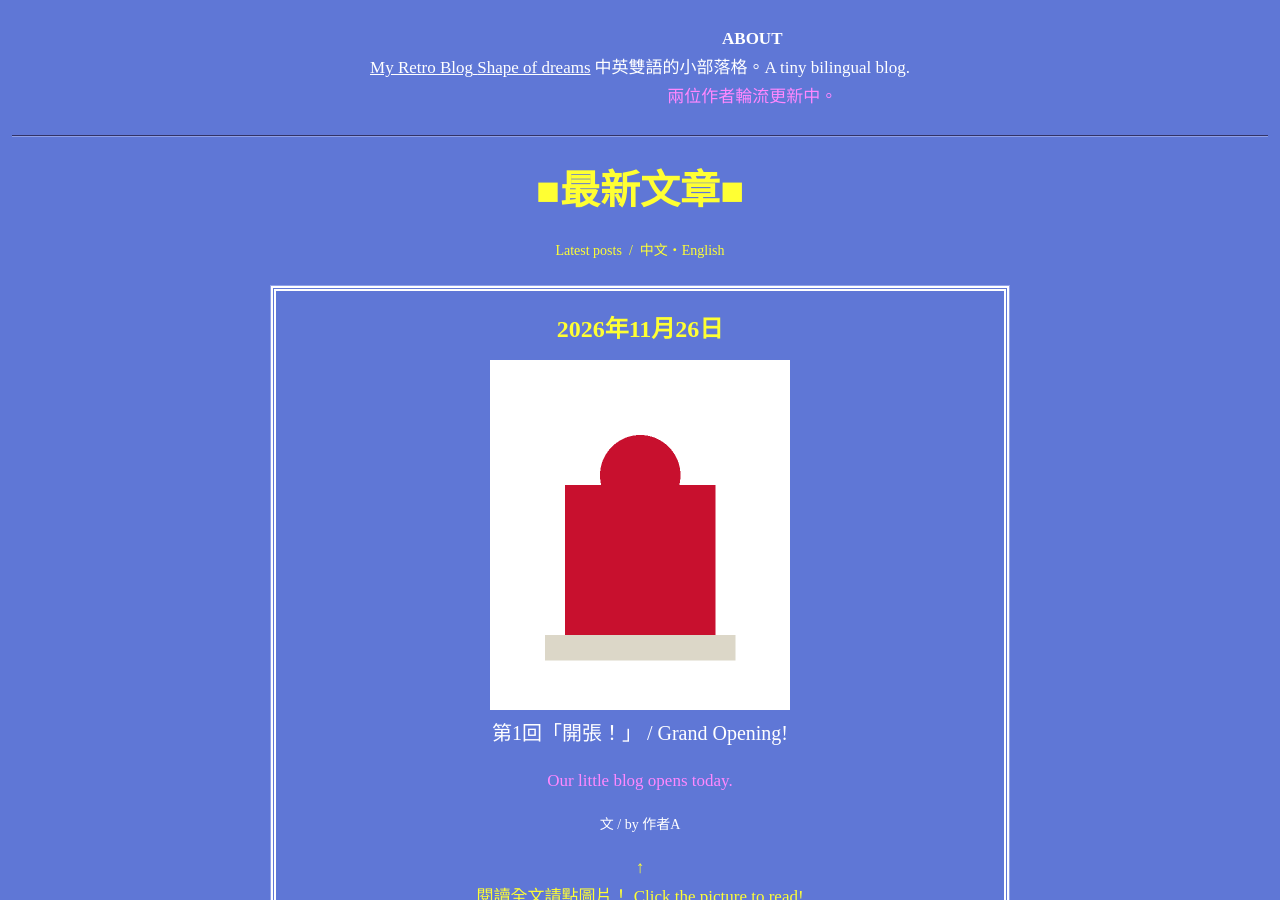
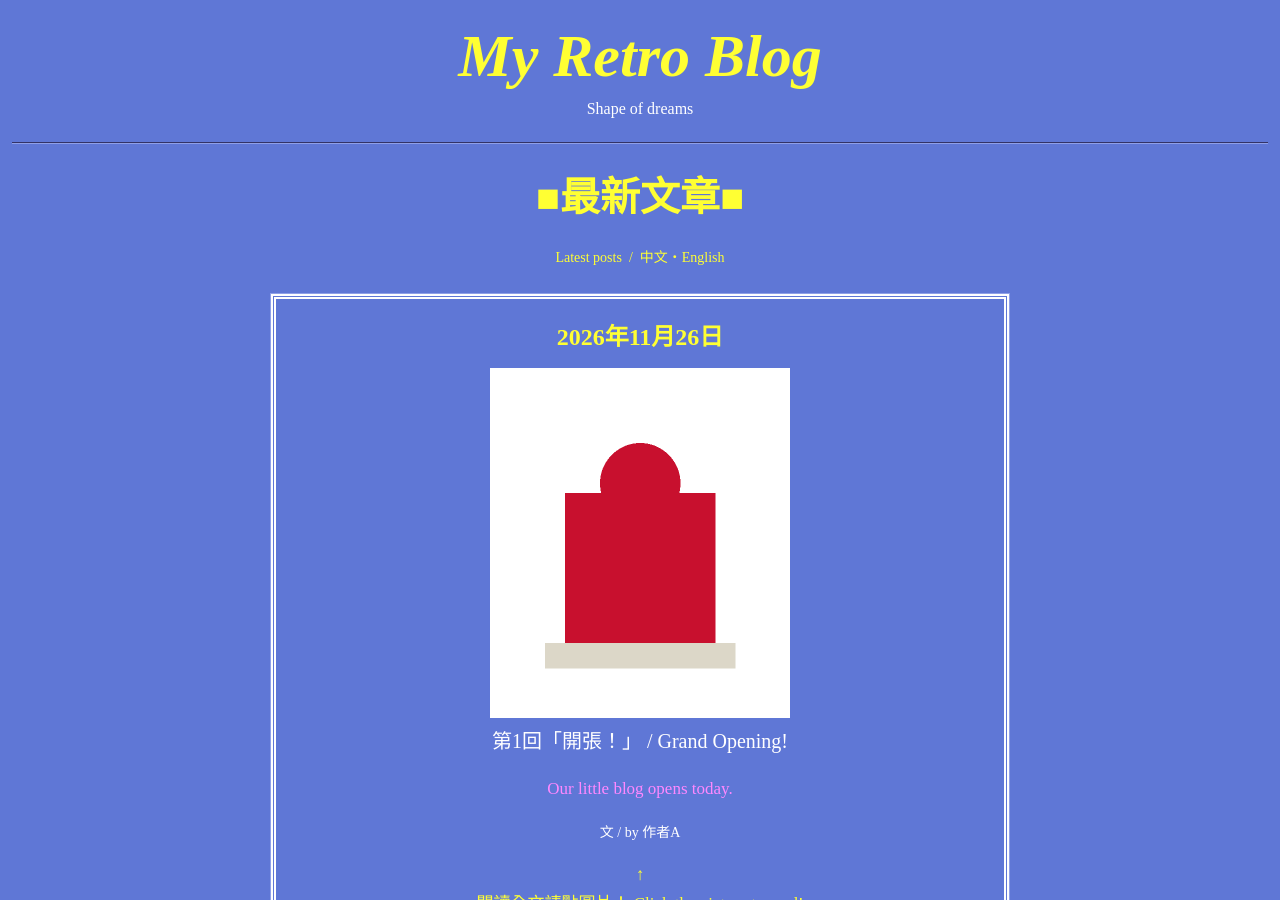
Before and after one commit to ZENYA-H/ZENYA-H.github.io, a Jekyll site: the page built from index.html, in a window 1280 px wide and 900 px high. Built offline with Jekyll 4.4.1, drawn with Linux system fonts in a browser that asks for light colours.

Commit message:
Add files via upload

```diff
--- a/_layouts/default.html
+++ b/_layouts/default.html
@@ -8,23 +8,10 @@
 </head>
 <body>
 
-<table class="header" align="center">
-  <tr>
-    <td>
-      <a href="{{ '/' | relative_url }}" class="logo">
-        <span class="logo-title">{{ site.title }}</span>
-        <span class="logo-tag">{{ site.tagline }}</span>
-      </a>
-    </td>
-    <td>
-      <div class="infobox">
-        <b>ABOUT</b><br>
-        {{ site.description }}<br>
-        <span class="pink">兩位作者輪流更新中。</span>
-      </div>
-    </td>
-  </tr>
-</table>
+<div class="header">
+  <a href="{{ '/' | relative_url }}" class="site-title">{{ site.title }}</a>
+  <p class="site-tagline">{{ site.tagline }}</p>
+</div>
 
 <hr>
 
```
